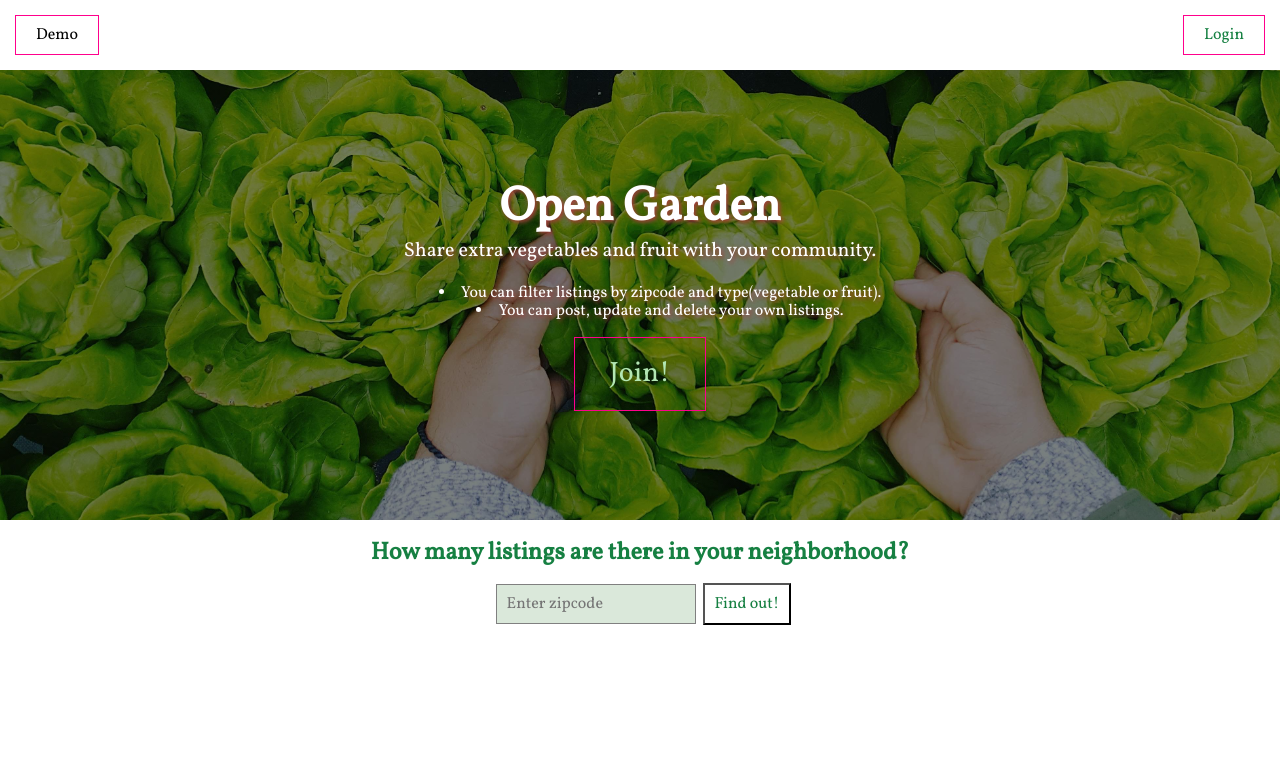
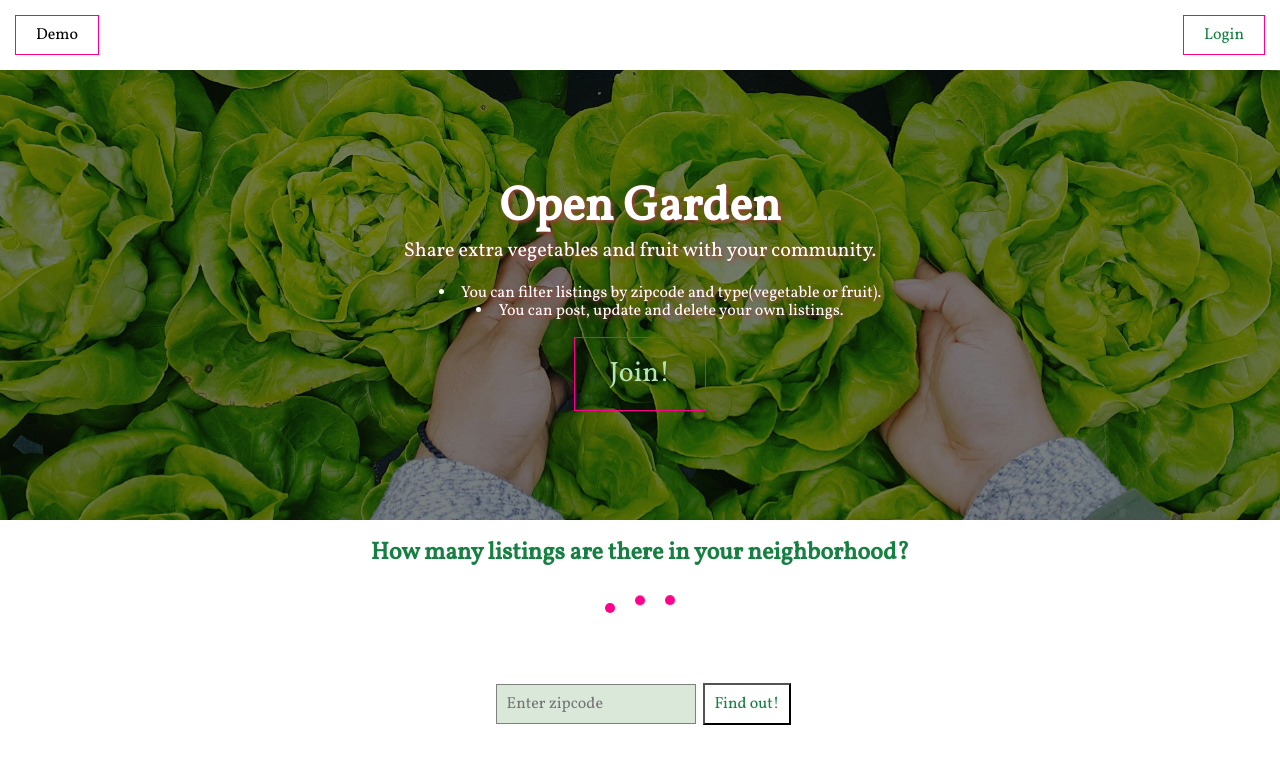
Before and after one commit to Mengqi89/open-garden-client, a React (Create React App) app: page / in a window 1280 px wide. Shown: the top 764 px of the page. Built offline with nearby package versions, Linux system fonts and the light colour scheme.

Commit message:
add loader animation

```diff
--- a/src/components/LandingPage/LandingPage.css
+++ b/src/components/LandingPage/LandingPage.css
@@ -162,3 +162,49 @@ h2 {
     box-shadow: 0px 0px 0px rgba( 15, 165, 60, 0.0 );
     background: rgba( 20, 224, 133, 1 );
 }
+
+.loader {
+    width: 100px;
+    height: 100px;
+    border-radius: 100%;
+    position: relative;
+    margin: 0 auto;
+}
+
+
+.loader span{
+  display: inline-block;
+  width: 10px;
+  height: 10px;
+  border-radius: 100%;
+  background-color: rgb(255, 0, 140);
+  margin: 35px 10px;
+}
+
+.loader span:nth-child(1){
+  animation: bounce 1s ease-in-out infinite;
+}
+
+.loader span:nth-child(2){
+  animation: bounce 1s ease-in-out 0.33s infinite;
+}
+
+.loader span:nth-child(3){
+  animation: bounce 1s ease-in-out 0.66s infinite;
+}
+
+@keyframes bounce{
+  0%, 100%{
+    -webkit-transform: translateY(0);
+    -ms-transform: translateY(0);
+    -o-transform: translateY(0);
+    transform: translateY(0);
+  }
+
+  50%{
+    -webkit-transform: translateY(-10px);
+    -ms-transform: translateY(-10px);
+    -o-transform: translateY(-10px);
+    transform: translateY(-10px);
+  }
+}
--- a/src/components/LandingPage/LandingPage.js
+++ b/src/components/LandingPage/LandingPage.js
@@ -58,8 +58,6 @@ class LandingPage extends Component {
             })
     }
 
-
-
     render() {
         return (
             <div>
@@ -83,6 +81,13 @@ class LandingPage extends Component {
 
                 <div className='App_preview'>
                     <h2>How many listings are there in your neighborhood?</h2>
+                    <div>
+                        <div className='loader'>
+                            <span></span>
+                            <span></span>
+                            <span></span>
+                        </div>
+                    </div>
                     <span className='sum'>
                         {this.state.sum !== null && this.printMessage()}
                     </span>
```
